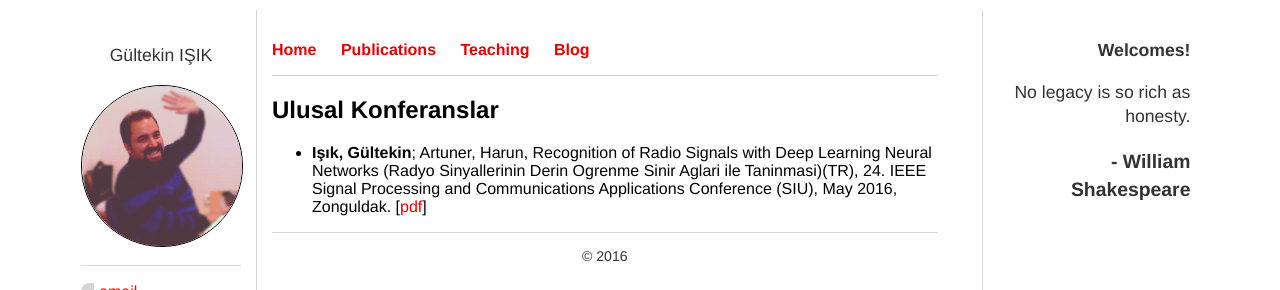
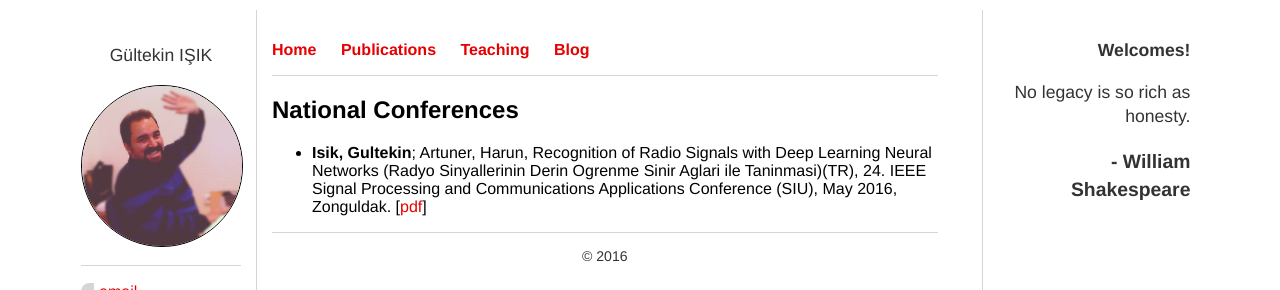
Before and after one commit to tekinonlayn/gi.github.io, a Jekyll site: the page built from pubs/index.html, in a window 1280 px wide. Shown: the top 290 px of the page. Built offline with Jekyll 4.4.1, drawn with Linux system fonts in a browser that asks for light colours.

Commit message:
Update index.html

```diff
--- a/pubs/index.html
+++ b/pubs/index.html
@@ -3,6 +3,6 @@ layout: varsay
 title: Gültekin Işık - Publications
 ---
 <div class="blurb">
-	<h2>Ulusal Konferanslar</h2>
-	<ul><li><b>Işık, Gültekin</b>; Artuner, Harun, Recognition of Radio Signals with Deep Learning Neural Networks (Radyo Sinyallerinin Derin Ogrenme Sinir Aglari ile Taninmasi)(TR), 24. IEEE Signal Processing and Communications Applications Conference (SIU), May 2016, Zonguldak. [<a href="/files/siu_2016.pdf">pdf</a>]</li></ul>
+	<h2>National Conferences</h2>
+	<ul><li><b>Isik, Gultekin</b>; Artuner, Harun, Recognition of Radio Signals with Deep Learning Neural Networks (Radyo Sinyallerinin Derin Ogrenme Sinir Aglari ile Taninmasi)(TR), 24. IEEE Signal Processing and Communications Applications Conference (SIU), May 2016, Zonguldak. [<a href="/files/siu_2016.pdf">pdf</a>]</li></ul>
 </div><!-- /.blurb -->
```
